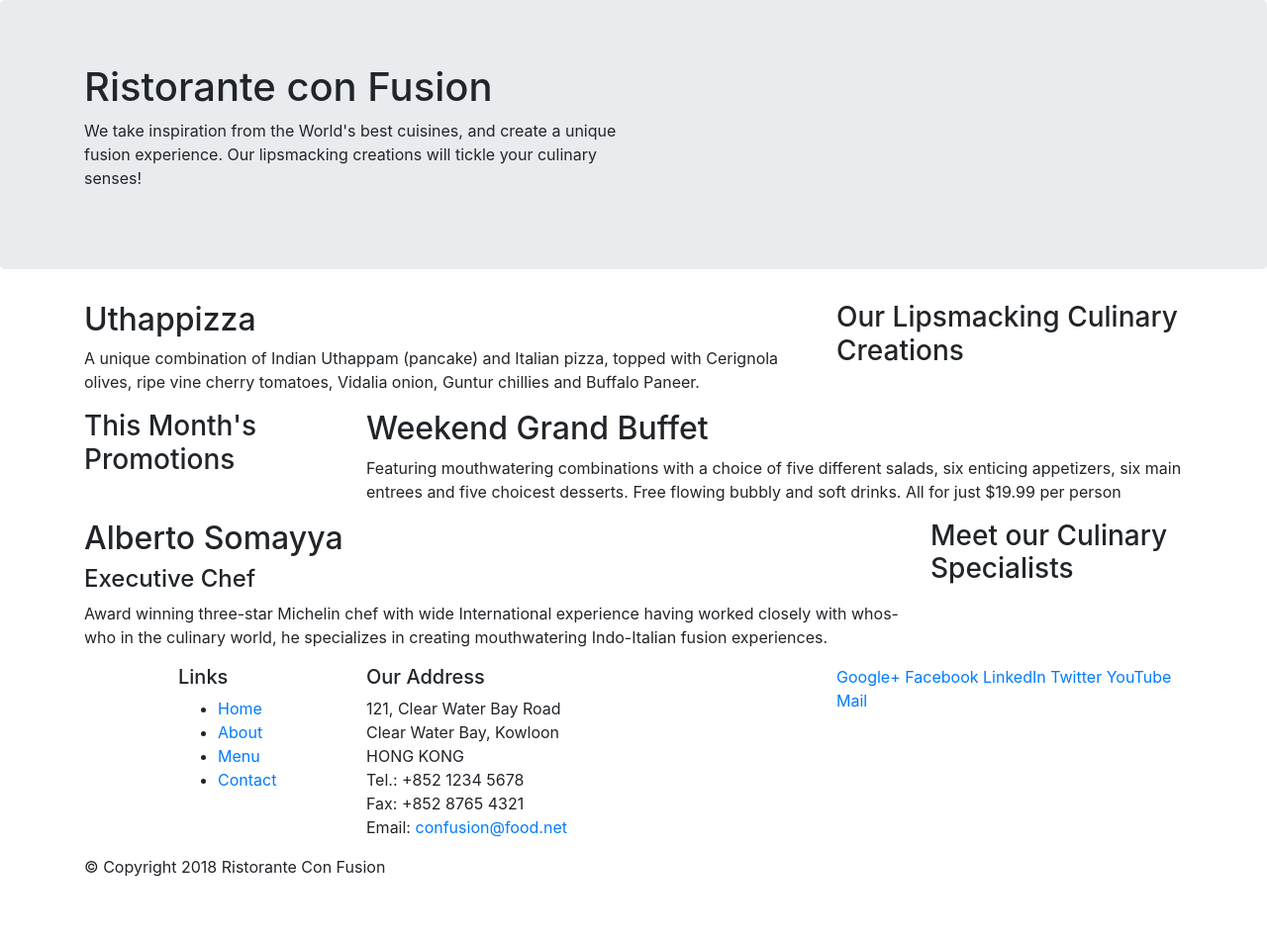
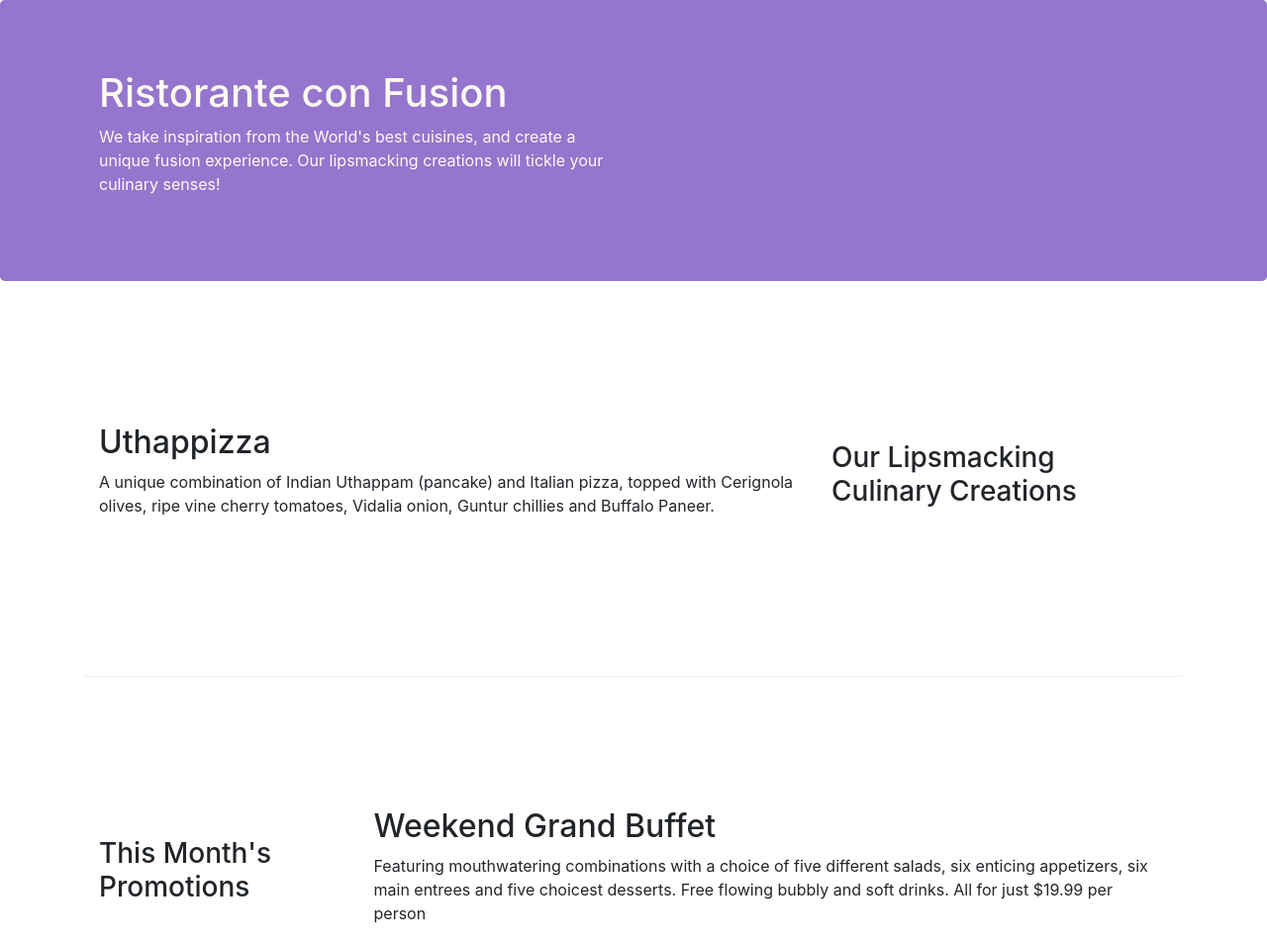
Before and after one commit to Nexus000110/bootstrap4-confusion, a website: page index.html in a window 1280 px wide. Shown: the top 954 px of the page at 99% size. Before the commit the page ends 904 px from the top, so only its background shows below. Drawn offline with nearby package versions, Linux system fonts and the light colour scheme.

Commit message:
Bootstrap Grid Part 2

```diff
--- /dev/null
+++ b/css/styles.css
@@ -0,0 +1,30 @@
+.row-header {
+    margin: 0px auto;
+    padding:    0px;
+}
+
+.row-content {
+   margin: 0px auto;
+   padding: 50px 0px 50px 0px;
+   border-bottom: 1px ridge;
+   min-height: 400px;
+}
+
+.footer {
+    background-color: #D1C4E9;
+    margin: 0px auto;
+    padding: 20px 0px 20px 0px;
+}
+
+.jumbotron {
+    padding: 70px 30px 70px 30px;
+    margin: 0px auto;
+    background-color: #9575CD;
+    color: floralwhite;
+}
+
+.address {
+    font-size: 80%;
+    margin: 0px;
+    color: #0F0F0F;
+}
--- a/index.html
+++ b/index.html
@@ -8,6 +8,7 @@
 
     <!-- Bootstrap CSS -->
     <link rel="stylesheet" href="node_modules/bootstrap/dist/css/bootstrap.min.css">
+    <link rel="stylesheet" href="css/styles.css">
 
     <title>Ristorante Con Fusion</title>
 </head>
@@ -17,7 +18,7 @@
     <header class="jumbotron">
 
         <div class="container">
-            <div class="row">
+            <div class="row row-header">
                 <div class="col-12 col-sm-6">
 
                     <h1>Ristorante con Fusion</h1>
@@ -31,7 +32,7 @@
     </header>
 
     <div class="container">
-        <div class="row">
+        <div class="row row-content align-items-center">
             <div class="col-12 col-sm-4 order-sm-last l-md-3">
                 <h3>Our Lipsmacking Culinary Creations</h3>
             </div>
@@ -43,7 +44,7 @@
         </div>
 
 
-        <div class="row">
+        <div class="row row-content align-items-center">
             <div class="col-12 col-sm-4 col-md-3">
                 <h3>This Month's Promotions</h3>
             </div>
@@ -55,7 +56,7 @@
             </div>
         </div>
 
-        <div class="row">
+        <div class="row row-content align-items-center">
             <div class="col-12 col-sm-4 order-sm-last col-md-3">
                 <h3>Meet our Culinary Specialists</h3>
             </div>
@@ -69,13 +70,13 @@
         </div>
     </div>
 
-    <footer>
+    <footer class="footer">
 
         <div class="container">
             <div class="row">
                 <div class="col-4 offset-1 col-sm-2">
                     <h5>Links</h5>
-                    <ul>
+                    <ul class="list-unstyled">
                         <li><a href="#">Home</a></li>
                         <li><a href="#">About</a></li>
                         <li><a href="#">Menu</a></li>
@@ -93,8 +94,8 @@
                         Email: <a href="mailto:confusion@food.net">confusion@food.net</a>
                     </address>
                 </div>
-                <div class="col-12 col-sm-4">
-                    <div>
+                <div class="col-12 col-sm-4 align-self-center">
+                    <div class="text-center">
                         <a href="http://google.com/+">Google+</a>
                         <a href="http://www.facebook.com/profile.php?id=">Facebook</a>
                         <a href="http://www.linkedin.com/in/">LinkedIn</a>
@@ -105,7 +106,7 @@
                 </div>
             </div>
 
-            <div class="row">
+            <div class="row justify-content-center">
                 <div class="col-auto">
                     <p>© Copyright 2018 Ristorante Con Fusion</p>
                 </div>
```
